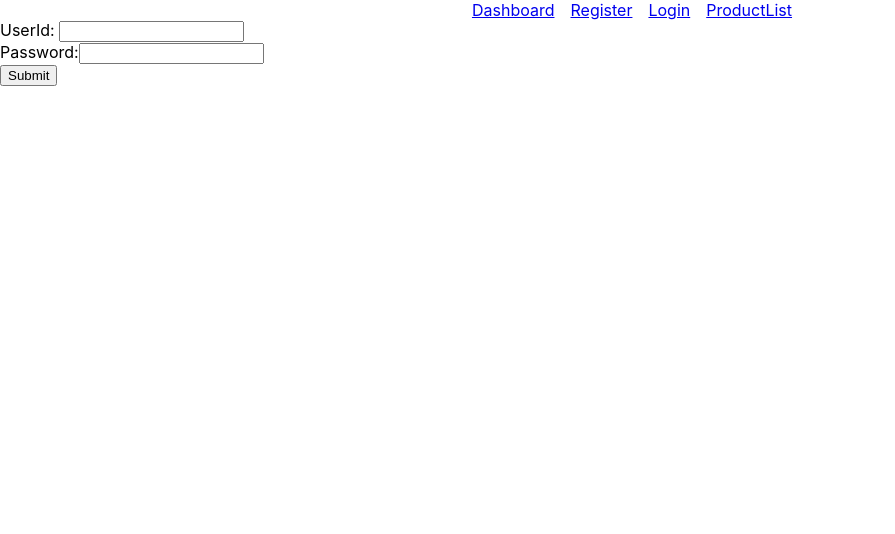
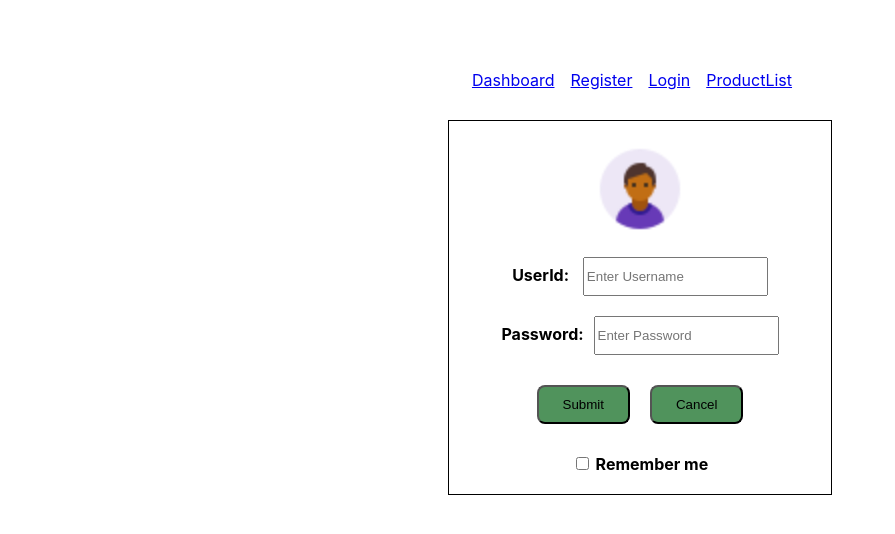
Before and after one commit to NageshGandikota549/kloudHuntBatch2, a React (Create React App) app in the folder product-management/: page /login in a window 1280 px wide. Shown: the top 534 px of the page, without its empty margins (0-895 px from the left). Built offline with nearby package versions, Linux system fonts and the light colour scheme.

Commit message:
added login page css

```diff
--- a/product-management/src/components/login/Login.js
+++ b/product-management/src/components/login/Login.js
@@ -1,4 +1,5 @@
 import React, { useState } from "react";
+import './login.css'
 
 export const Login = () => {
   const [userId, setUserId] = useState("");
@@ -18,16 +19,23 @@ export const Login = () => {
   };
 
   return (
-    <div>
+    <div className="login-container">
+    <img src="login-avatar.png" alt="Avatar"/>
       <div>
         <label for="user-id">UserId: </label>
-        <input type="text" onChange={handleUserIdChange} id="user-id" />
+        <input type="text" placeholder="Enter Username" onChange={handleUserIdChange} id="user-id" />
       </div>
       <div>
         <label for="password">Password:</label>
-        <input type="password" onChange={handlePasswordChange} id="password" />
+        <input type="password" placeholder="Enter Password" onChange={handlePasswordChange} id="password" />
       </div>
+      <div className="buttons">
       <button onClick={handleSubmit}>Submit</button>
+      <button type="button" >Cancel</button>
+      </div>
+    <label>
+      <input type="checkbox"  name="remember"/> Remember me
+      </label>
     </div>
   );
 };
--- /dev/null
+++ b/product-management/src/components/login/login.css
@@ -0,0 +1,33 @@
+*{
+    padding-top: 10px;
+    padding-bottom: 10px;
+}
+.login-container{
+    font-size: 16px;
+    font-weight: bold;
+    display: flex;
+    flex-direction: column;
+    align-items: center;
+    margin-left: 35%;
+    margin-right: 35%;
+    border: 1px solid black;
+
+}
+img{
+    align-content: center;
+    width: 25%;
+  border-radius: 50%;
+}
+
+button{
+    background-color: #50935c;
+
+    padding: 10px 24px ;
+    margin: 10px;
+    border-radius: 8px;
+
+}
+#user-id,#password{
+    width:auto;
+    margin-left: 10px;
+}
```
Also changed, not shown: product-management/public/login-avatar.png (added).
